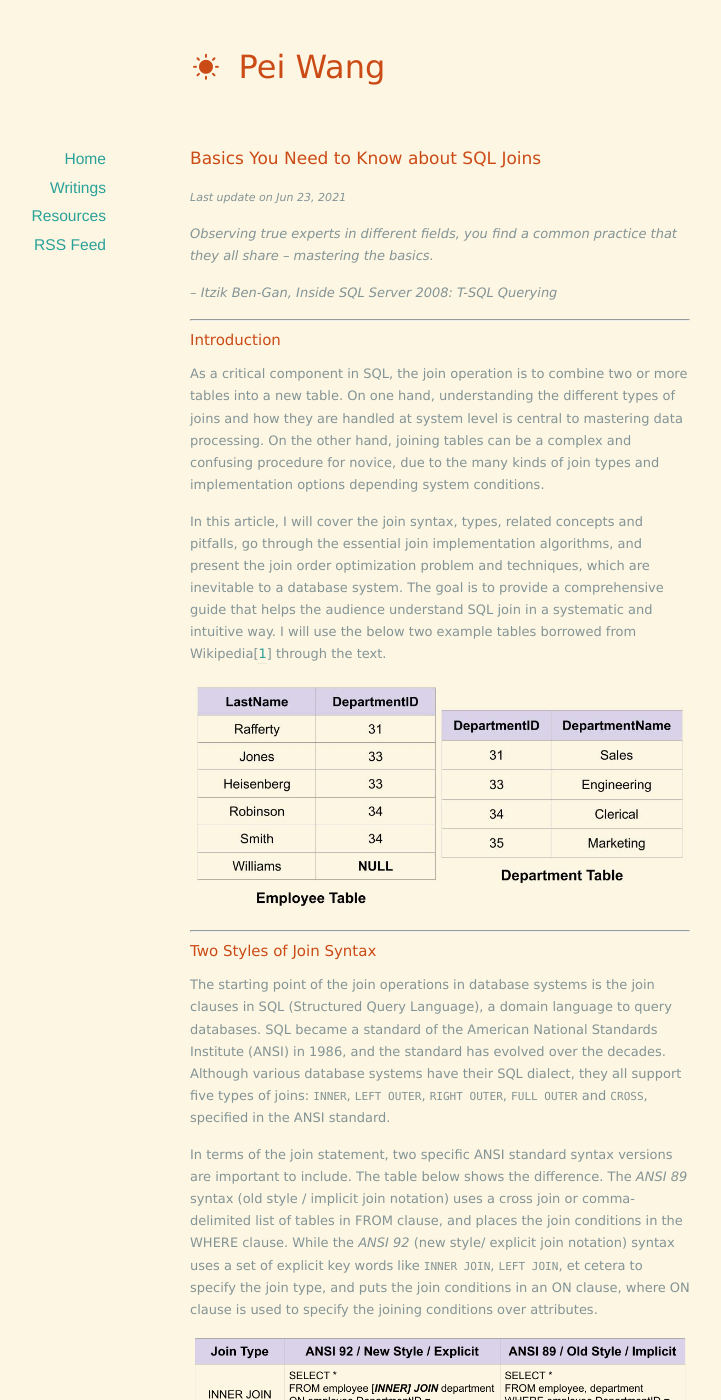
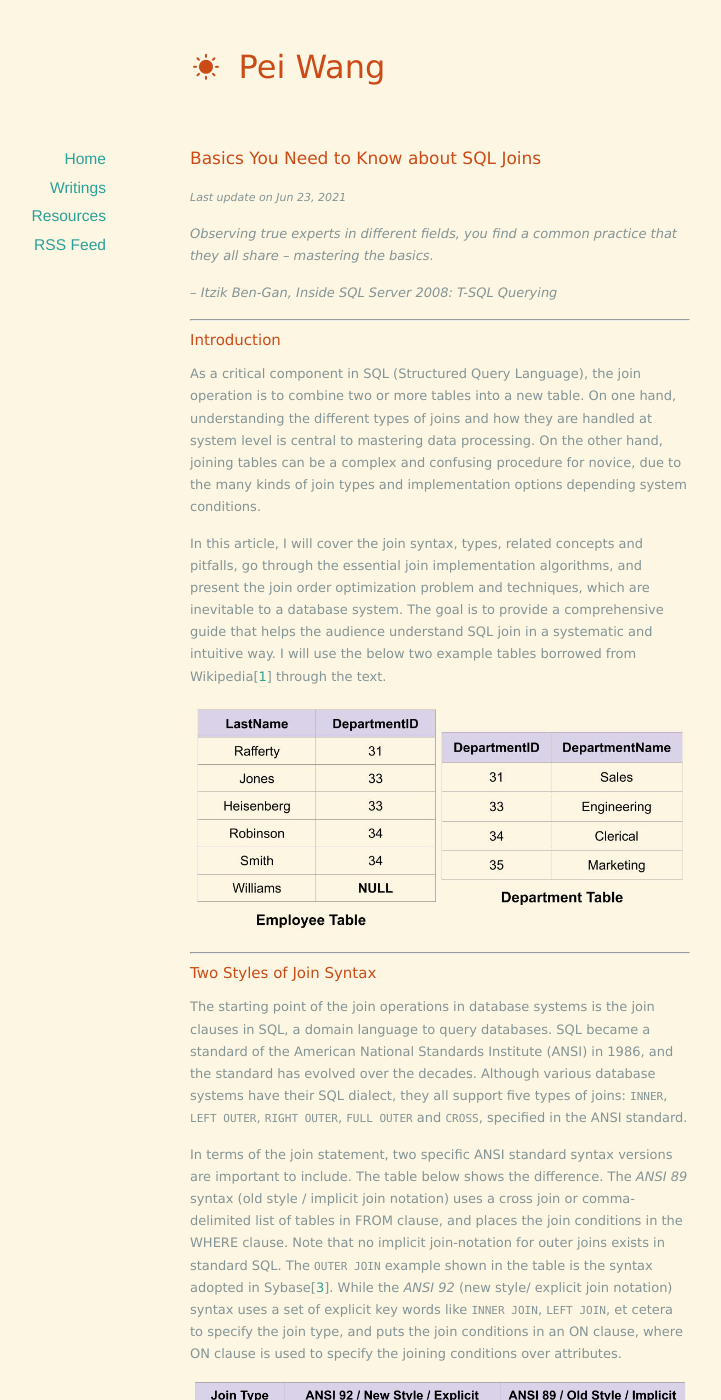
Before and after one commit to peiwangdb/peiwangdb.github.io, a Jekyll site: the page built from _posts/2021-06-14-join-1.markdown, in a window 1280 px wide and 1400 px high. Shown: the whole window, without its empty margins (200-921 px from the left). Built offline with Jekyll 4.4.1, drawn with Linux system fonts in a browser that asks for light colours; nearby versions of some CDN libraries; some of the changed text lies outside the part shown.

Commit message:
update pics

````diff
--- a/_posts/2021-06-14-join-1.markdown
+++ b/_posts/2021-06-14-join-1.markdown
@@ -37,18 +37,20 @@
 In terms of the join statement, two specific ANSI standard syntax versions are important to include.
 The table below shows the difference.
 The _ANSI 89_ syntax (old style / implicit join notation) uses a cross join or comma-delimited list of tables in FROM clause, and places the join conditions in the WHERE clause.
+Note that no implicit join-notation for outer joins exists in standard SQL.
+The ```OUTER JOIN``` example shown in the table is the syntax adopted in Sybase[[3]()].
 While the _ANSI 92_ (new style/ explicit join notation) syntax uses a set of explicit key words like ```INNER JOIN```, ```LEFT JOIN```, et cetera to specify the join type, and puts the join conditions in an ON clause, where ON clause is used to specify the joining conditions over attributes.
 
 <img src="/images/join/join-2.png" class="left" width="100%" height="100%" />
 
 A natural question to ask is: which style should you use?
-Although in practice many people find the implicit join is intuitive widely used, the explicit notation is known as the best practice [2](https://stackoverflow.com/questions/11251751/which-join-syntax-is-better).
+Although in practice many people find the implicit join is intuitive widely used, the explicit notation is known as the best practice [[2](https://stackoverflow.com/questions/11251751/which-join-syntax-is-better)].
 The implicit way is not only harder to debug but also limitedly supported for OUTER JOINs.
 It will also help eliminate the unintended cross product (inner join operations missing the join condition).
 
 
 ---
-## Standard Join Types
+## Standard SQL Join Types
 
 <!-- join operations definitions, results and applications-->
 
@@ -84,7 +86,7 @@
 If you do an ordinary join (```INNER JOIN```) of customers and purchases, the report would show only those customers with at least one purchase.
 
 
-The result of a **LEFT OUTER JOIN** (or simply left join) for tables A and B always contains all rows of the "left" table (employee table here), even if the join condition does not find any matching row in the "right" table (department table here).
+The result of a ```LEFT OUTER JOIN``` (or simply ```LEFT JOIN```) for tables A and B always contains all rows of the "left" table (employee table here), even if the join condition does not find any matching row in the "right" table (department table here).
 The result of executing
 {% highlight ruby %}
 SELECT *
@@ -96,13 +98,10 @@
 <img src="/images/join/join-5.jpg" class="left" width="100%" height="100%" />
 
 
-
-
 Similarly, the result of a **RIGHT OUTER JOIN** always contains all the all rows of the "right" table.
 The result of executing ```SELECT *```<br>```FROM employee```<br>```RIGHT OUTER JOIN department ON employee.DepartmentID = department.DepartmentID;``` is shown as the following.
 
 <img src="/images/join/join-6.jpg" class="left" width="100%" height="100%" />
-
 
 
 A **FULL OUTER JOIN** combines the effect of applying both left and right outer joins.
@@ -111,8 +110,6 @@
 The result of executing ```SELECT *```<br>```FROM employee```<br>```FULL OUTER JOIN department ON employee.DepartmentID = department.DepartmentID;``` is shown as the following.
 
 <img src="/images/join/join-7.jpg" class="left" width="100%" height="100%" />
-
-
 
 
 ---
````
Also changed, not shown: other parts of _posts/2021-06-14-join-1.markdown (+2 -2 lines), images/join/join-5.jpg (added), images/join/join-6.jpg (added), images/join/join-7.jpg (added).
